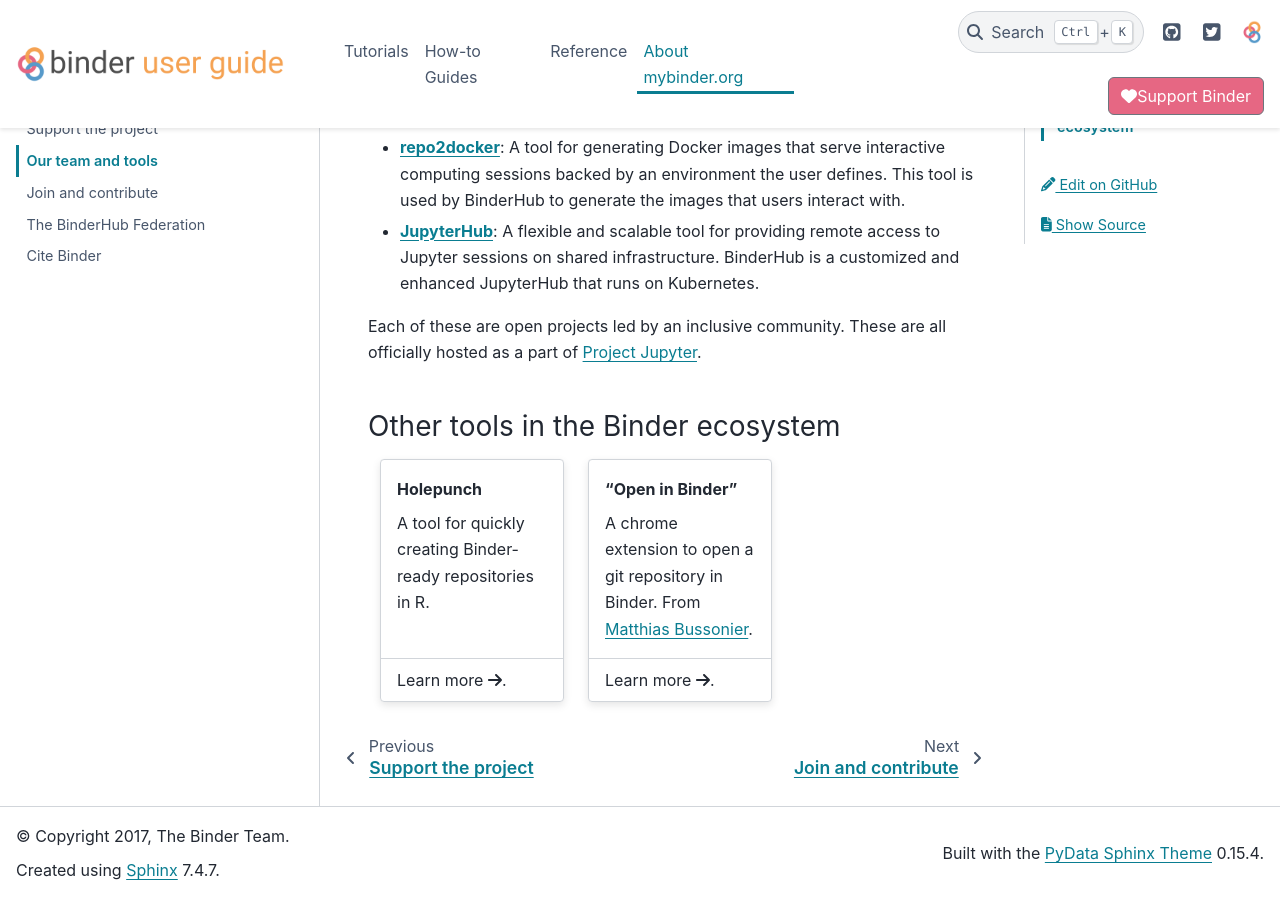
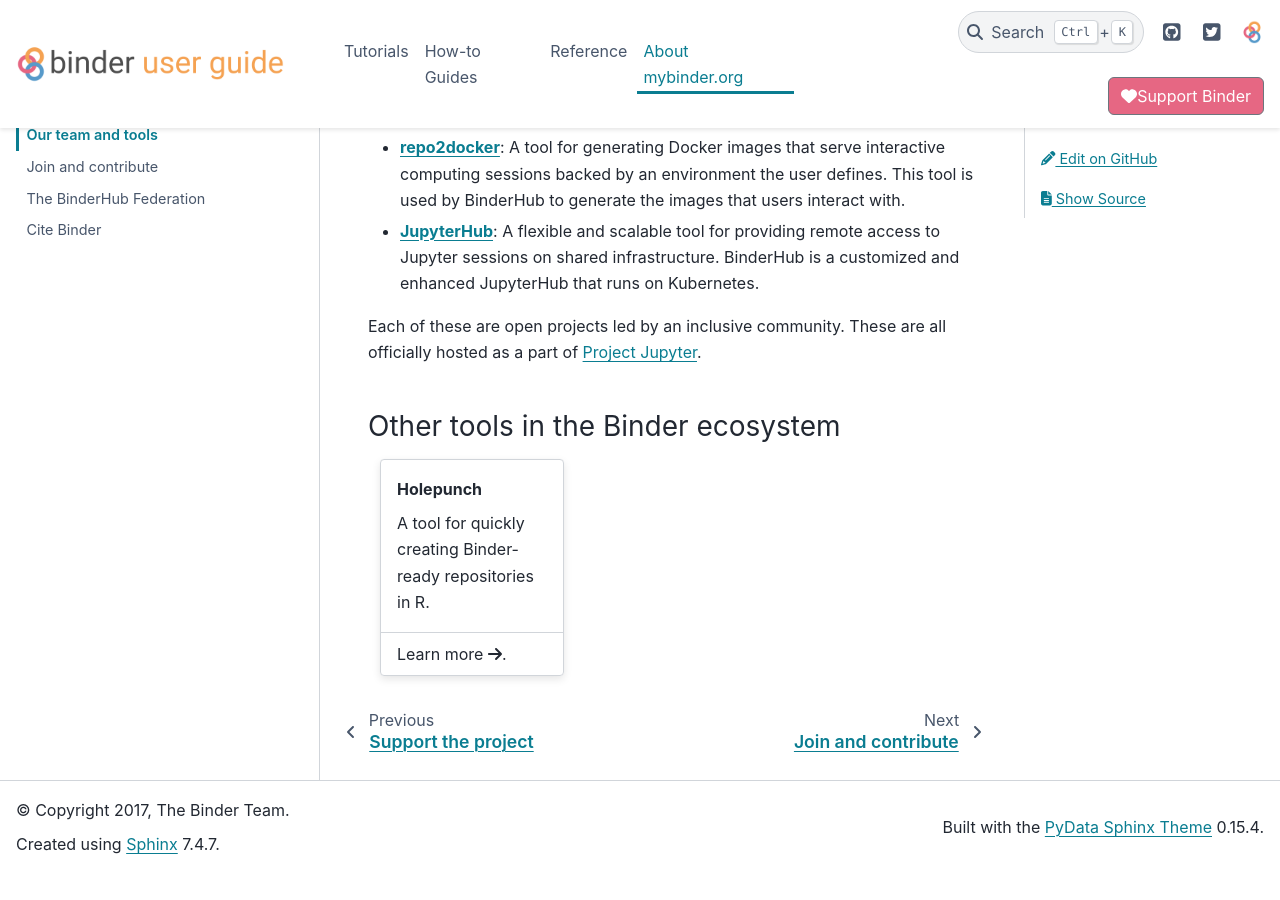
Before and after one commit to jupyterhub/mybinder.org-user-guide, a Sphinx documentation site: the page built from doc/about/team.md, in a window 1280 px wide and 900 px high, scrolled down 872 px. Built offline with Sphinx 7.4.7 and the PyData theme 0.15.4, drawn with Linux system fonts in a browser that asks for light colours; pages that are not in the unit, such as notebooks, are missing from menus; after the commit the page ends 1745 px from its top, so only the background shows below that.

Commit message:
Apply suggestions from code review
Co-authored-by: Simon Li <orpheus+devel@gmail.com>

```diff
--- a/doc/about/team.md
+++ b/doc/about/team.md
@@ -44,12 +44,4 @@
 Learn more {fas}`arrow-right`.
 :::
 
-:::{grid-item-card} "Open in Binder"
-:link: https://carreau.github.io/posts/32-open-with-binder-chrome/
-
-A chrome extension to open a git repository in Binder.
-From [Matthias Bussonier](https://carreau.github.io).
-+++
-Learn more {fas}`arrow-right`.
-:::
 ::::
```
Also changed, not shown: doc/about/index.md (+2 -3 lines), doc/about/user-guidelines.md (+2 -0 lines).
